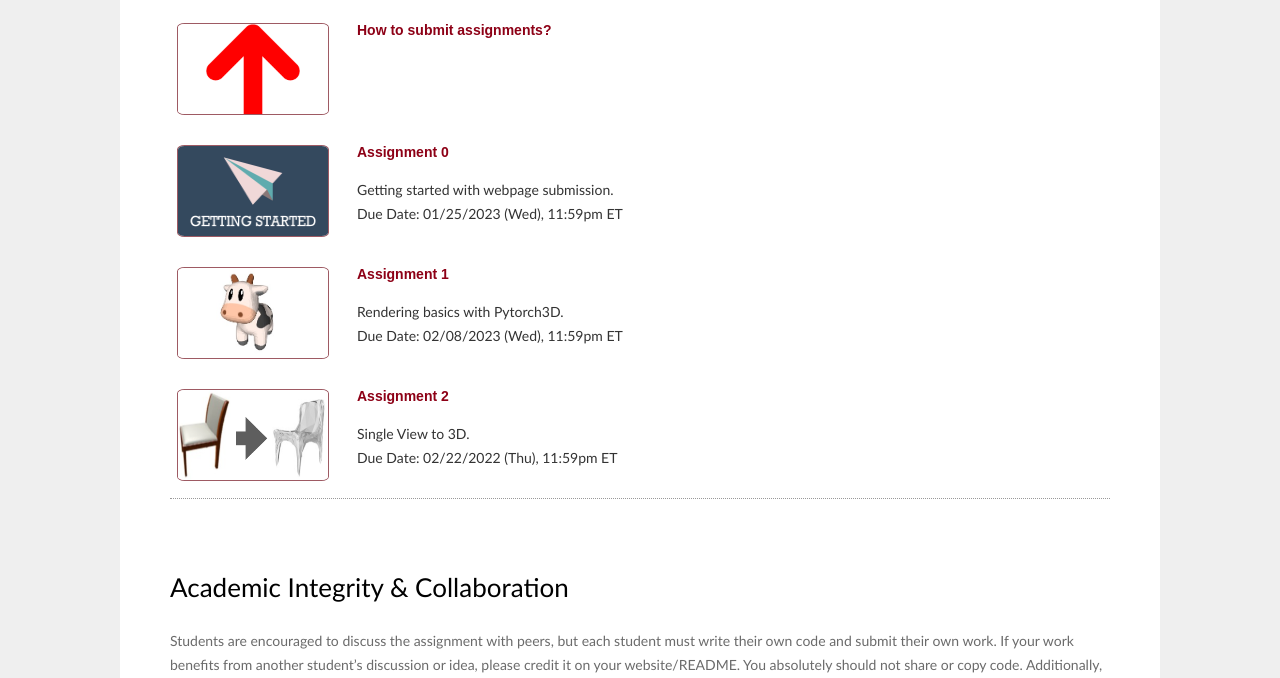
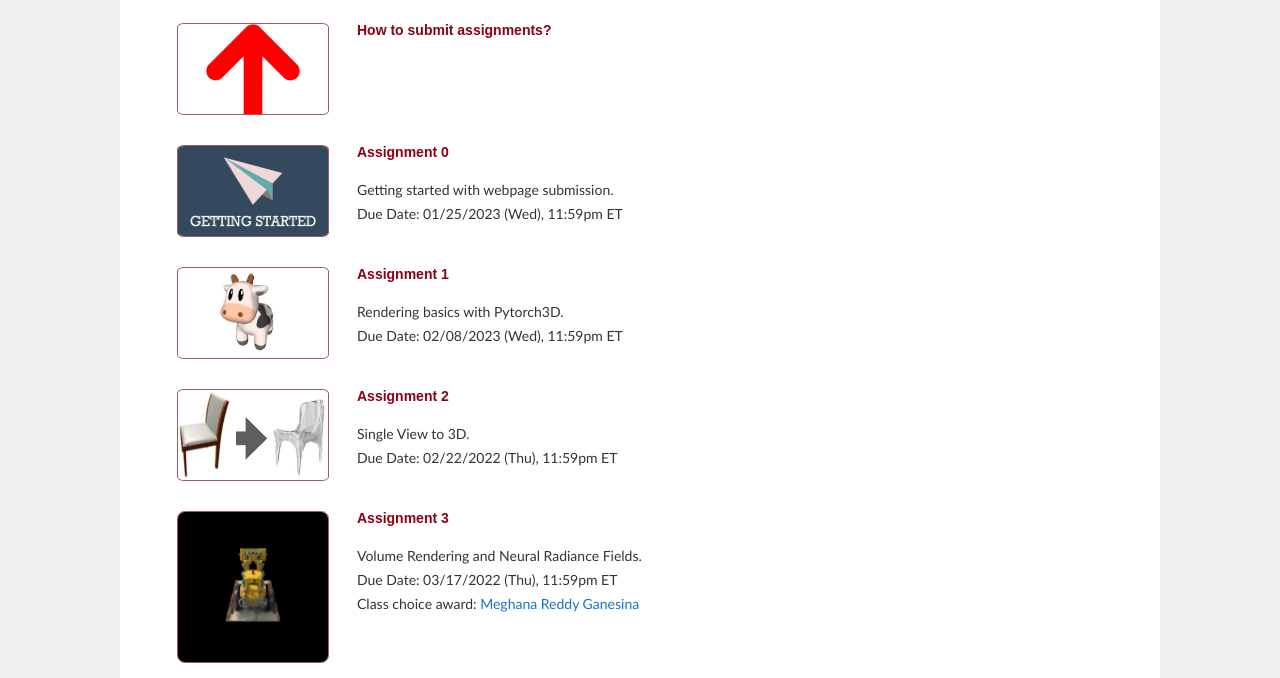
Before and after one commit to learning3d/learning3d.github.io, a plain HTML site: page pages/assignments.html in a window 1280 px wide. Shown: the part 268-946 px from the top of the page. Drawn offline with Linux system fonts and the light colour scheme.

Commit message:
Update assignments.html

```diff
--- a/pages/assignments.html
+++ b/pages/assignments.html
@@ -118,6 +118,23 @@
                     </div>
                   </div>
 
+                  <div class="lecture-container">
+                    <div class="thumbnail">
+                      <div class="center-cropped-2" style="margin-top:5px;margin-bottom:5px;">
+                        <img src="../data/hw3.gif">
+                      </div>
+                    </div>
+
+                    <div class="archivetext">
+                      <span><a href="https://github.com/learning3d/assignment3">Assignment 3</a></span>
+                      <p>
+                        Volume Rendering and Neural Radiance Fields. <br>
+                        Due Date: 03/17/2022 (Thu), 11:59pm ET<br>
+                        Class choice award: <a href="https://www.andrew.cmu.edu/course/16-889/projects/mganesin/proj3/">Meghana Reddy Ganesina</a>
+                      </p>
+                    </div>
+                  </div>
+
 
 
                 </li>
```
